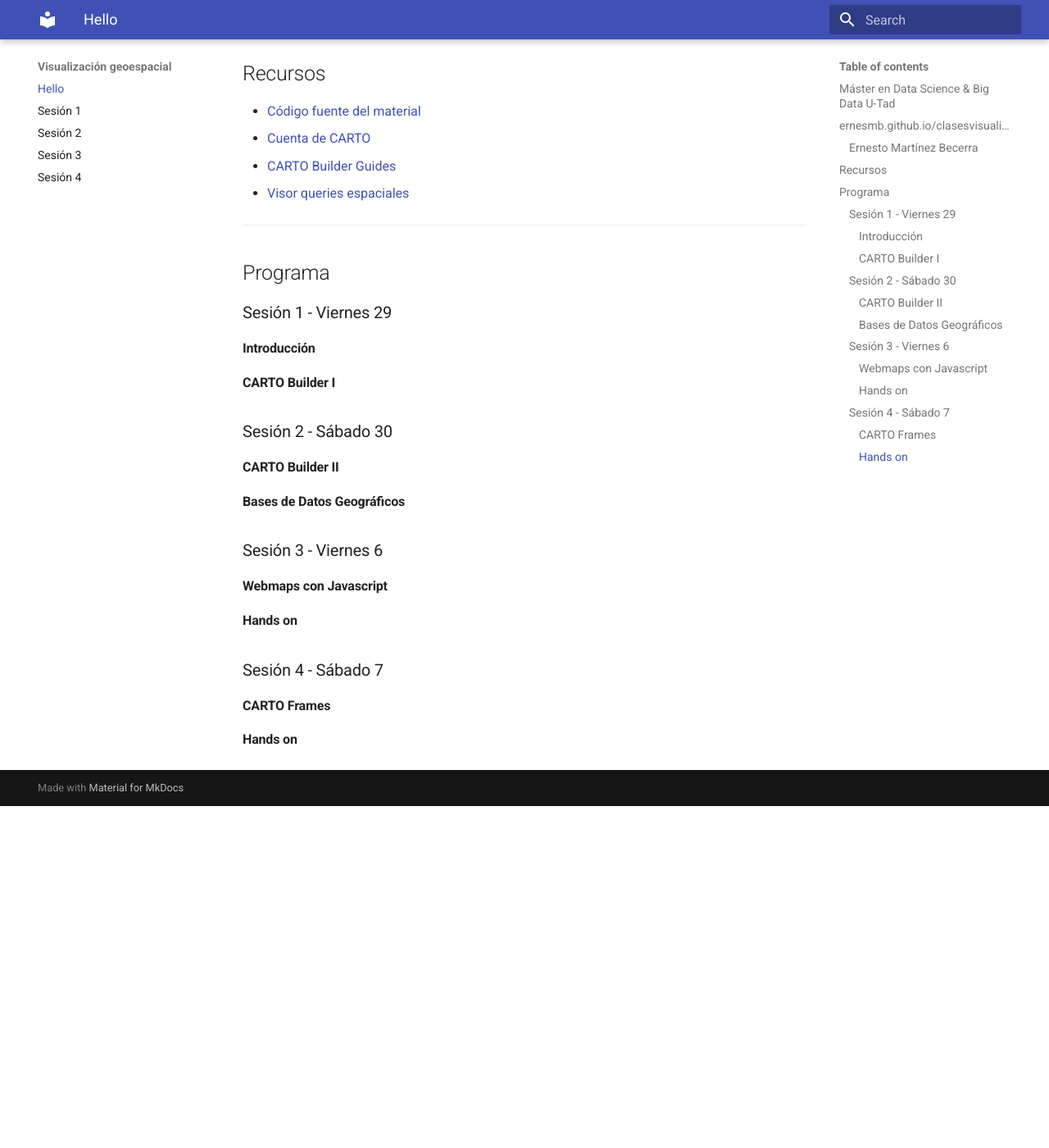
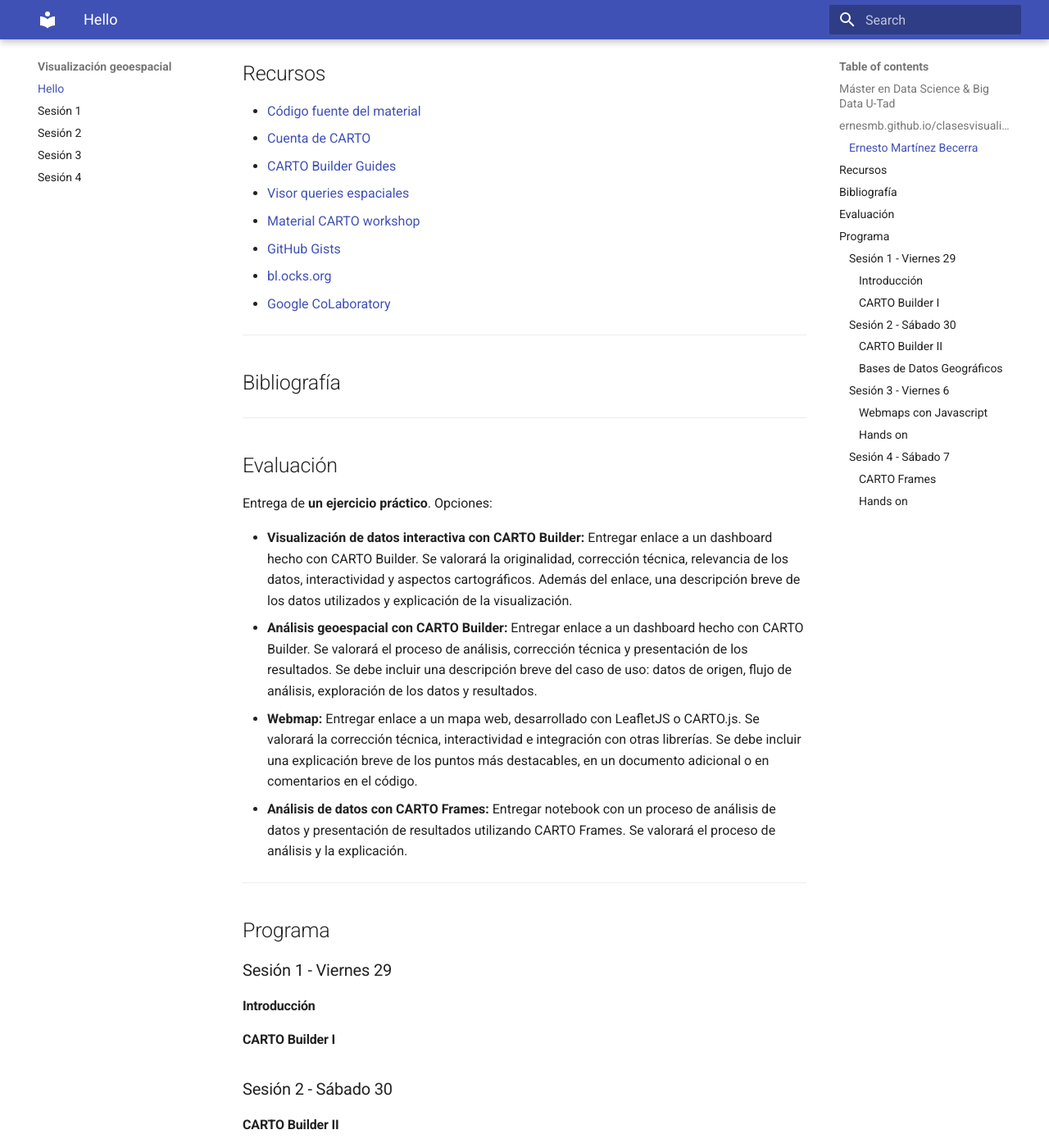
Before and after one commit to ernesmb/clasesvisualizacion, an MkDocs documentation site: the page built from docs/index.md, in a window 1280 px wide and 1400 px high, scrolled down 601 px. Shown: the whole window at 82% size. Built offline with MkDocs 1.6.1 and Material for MkDocs 9.7.7, drawn with Linux system fonts in a browser that asks for light colours; old or Windows-style settings are respelled for this version of MkDocs; before the commit the page ends 1584 px from its top, so only the background shows below that.

Commit message:
add content

```diff
--- a/docs/index.md
+++ b/docs/index.md
@@ -26,6 +26,32 @@
 * [Cuenta de CARTO](https://carto.com/signup)
 * [CARTO Builder Guides](https://carto.com/learn/guides/)
 * [Visor queries espaciales](http://bl.ocks.org/jsanz/raw/fcb8394e084919a4135188b7c30504ad/)
+* [Material CARTO workshop](https://github.com/CartoDB/carto-workshop)
+* [GitHub Gists](https://gist.github.com)
+* [bl.ocks.org](https://bl.ocks.org)
+* [Google CoLaboratory](https://colab.research.google.com/)
+
+---
+
+## Bibliografía
+
+
+
+---
+
+## Evaluación
+
+Entrega de **un ejercicio práctico**. Opciones:
+
+* **Visualización de datos interactiva con CARTO Builder:**
+	Entregar enlace a un dashboard hecho con CARTO Builder. Se valorará la originalidad, corrección técnica, relevancia de los datos, interactividad y aspectos cartográficos.
+	Además del enlace, una descripción breve de los datos utilizados y explicación de la visualización.
+* **Análisis geoespacial con CARTO Builder:**
+	Entregar enlace a un dashboard hecho con CARTO Builder. Se valorará el proceso de análisis, corrección técnica y presentación de los resultados. Se debe incluir una descripción breve del caso de uso: datos de origen, flujo de análisis, exploración de los datos y resultados.
+* **Webmap:**
+	Entregar enlace a un mapa web, desarrollado con LeafletJS o CARTO.js. Se valorará la corrección técnica, interactividad e integración con otras librerías. Se debe incluir una explicación breve de los puntos más destacables, en un documento adicional o en comentarios en el código.
+* **Análisis de datos con CARTO Frames:**
+	Entregar notebook con un proceso de análisis de datos y presentación de resultados utilizando CARTO Frames. Se valorará el proceso de análisis y la explicación.
 
 ---
 
```
Also changed, not shown: docs/sesion3.md (+6 -2 lines), docs/sesion4.md (+2 -3 lines).
